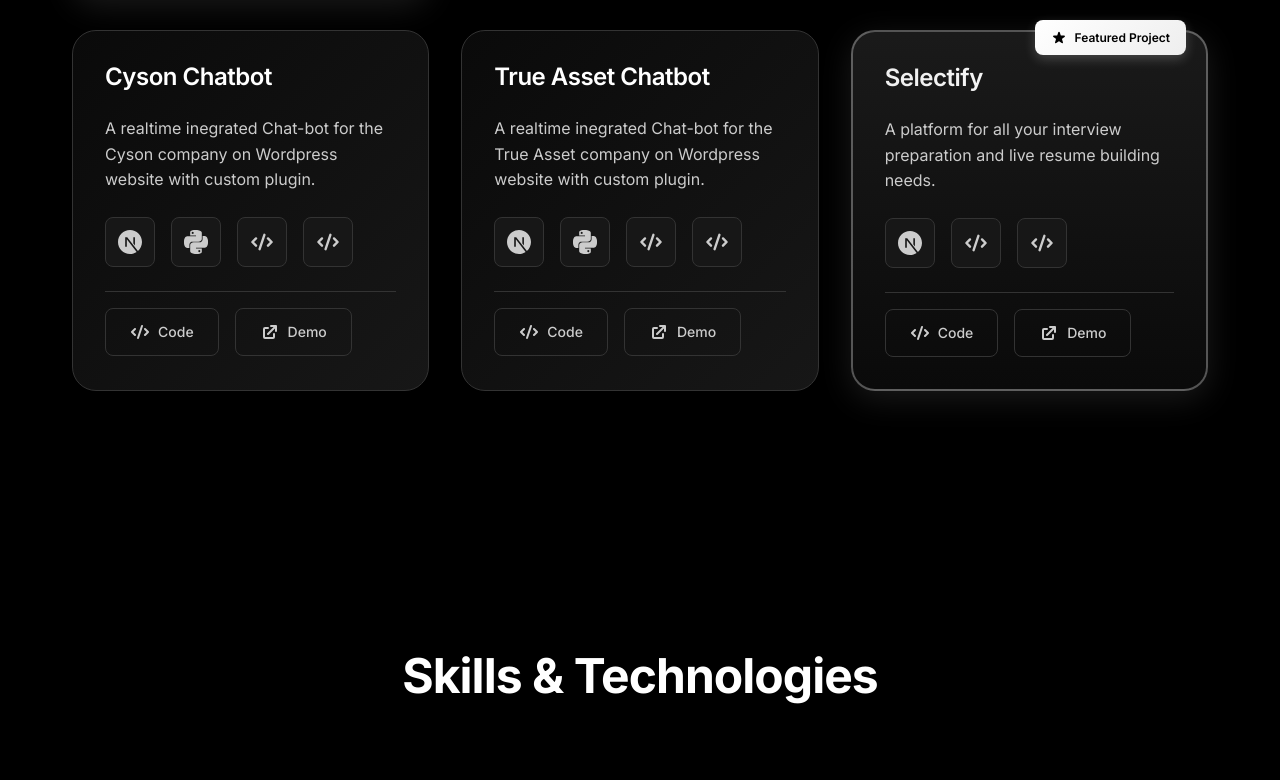
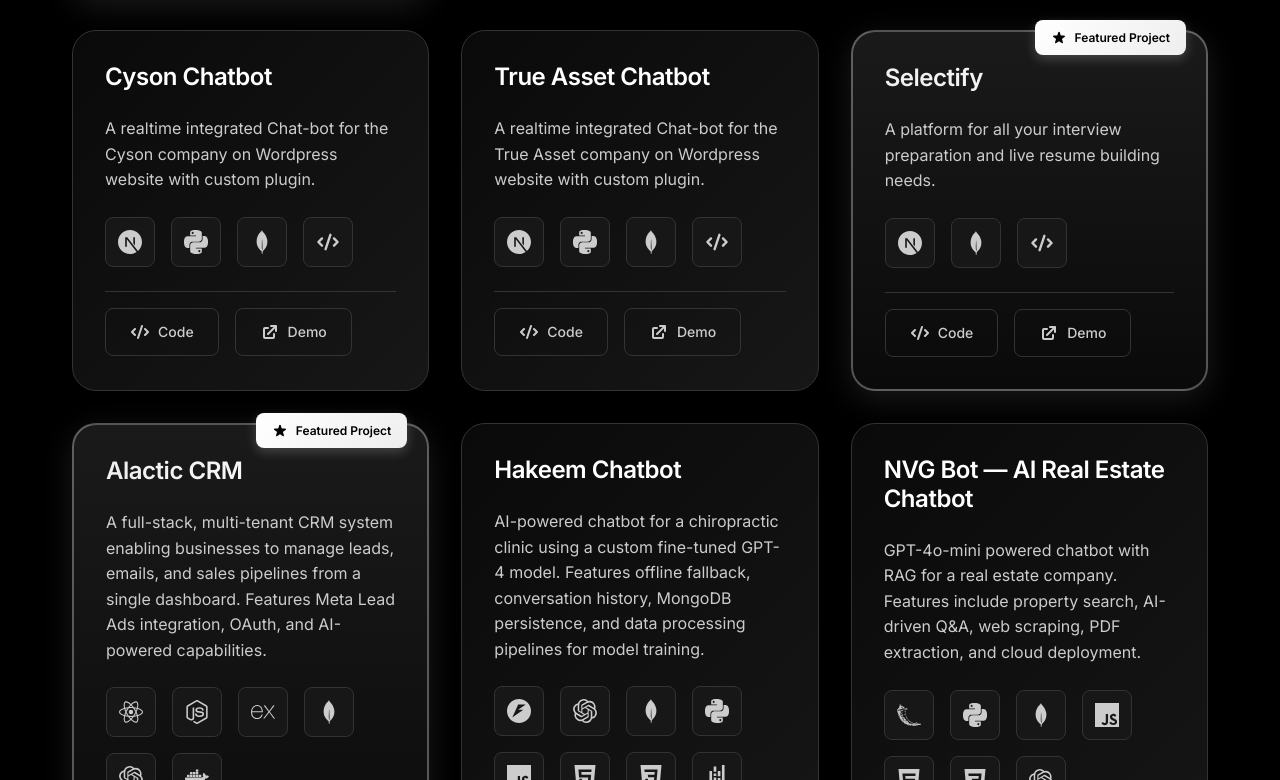
Before and after one commit to tushar-1226/portfolio, a Next.js app: page / in a window 1280 px wide. Shown: the part 2720-3500 px from the top of the page. Built offline with nearby package versions, Linux system fonts and the light colour scheme; no server answers.

Commit message:
Add new AI and Web projects to portfolio

```diff
--- a/components/Projects.tsx
+++ b/components/Projects.tsx
@@ -19,7 +19,14 @@
     SiDjango,
     SiNodedotjs,
     SiJavascript,
-    SiTypescript
+    SiTypescript,
+    SiMongodb,
+    SiDocker,
+    SiFastapi,
+    SiHtml5,
+    SiCss3,
+    SiPandas,
+    SiFlask
 } from 'react-icons/si';
 import styles from './Projects.module.css';
 
@@ -40,6 +47,13 @@
     'Node.js': SiNodedotjs,
     'JavaScript': SiJavascript,
     'TypeScript': SiTypescript,
+    'MongoDB': SiMongodb,
+    'Docker': SiDocker,
+    'FastAPI': SiFastapi,
+    'HTML5': SiHtml5,
+    'CSS3': SiCss3,
+    'Pandas': SiPandas,
+    'Flask': SiFlask,
 };
 
 const projects = [
@@ -50,7 +64,7 @@
             'Enterprise AI dataset creation platform that processes multi-source web content and documents with AI-powered quality analysis, enabling organizations to structure large-scale content with 95%+ accuracy rates.',
         tech: ['Python', 'Azure', 'OpenAI', 'Next.js', 'React'],
         github: '#',
-        demo: 'https://agi.alactic.io/',
+        demo: 'https://platform.alactic.io/',
         featured: true,
         category: ['AI/ML', 'Python', 'Web Development'],
     },
@@ -80,7 +94,7 @@
         id: 3,
         title: 'Cyson Chatbot',
         description:
-            'A realtime inegrated Chat-bot for the Cyson company on Wordpress website with custom plugin.',
+            'A realtime integrated Chat-bot for the Cyson company on Wordpress website with custom plugin.',
         tech: ['Next.js', 'Python', 'MongoDB', 'Javascript'],
         github: 'https://www.cyson.in',
         demo: 'https://cysonproduction.alactic.io',
@@ -91,7 +105,7 @@
         id: 4,
         title: 'True Asset Chatbot',
         description:
-            'A realtime inegrated Chat-bot for the True Asset company on Wordpress website with custom plugin.',
+            'A realtime integrated Chat-bot for the True Asset company on Wordpress website with custom plugin.',
         tech: ['Next.js', 'Python', 'MongoDB', 'Javascript'],
         github: 'https://www.trueasset.com',
         demo: 'https://trueassetsproduction.alactic.io/',
@@ -108,6 +122,39 @@
         demo: 'https://selectify-puce.vercel.app/',
         featured: true,
         category: ['Web Development', 'AI/ML'],
+    },
+    {
+        id: 6,
+        title: 'Alactic CRM',
+        description:
+            'A full-stack, multi-tenant CRM system enabling businesses to manage leads, emails, and sales pipelines from a single dashboard. Features Meta Lead Ads integration, OAuth, and AI-powered capabilities.',
+        tech: ['React', 'Node.js', 'Express', 'MongoDB', 'OpenAI', 'Docker'],
+        github: '#',
+        demo: 'https://crm.alactic.io/login',
+        featured: true,
+        category: ['Web Development', 'AI/ML'],
+    },
+    {
+        id: 7,
+        title: 'Hakeem Chatbot',
+        description:
+            'AI-powered chatbot for a chiropractic clinic using a custom fine-tuned GPT-4 model. Features offline fallback, conversation history, MongoDB persistence, and data processing pipelines for model training.',
+        tech: ['FastAPI', 'OpenAI', 'MongoDB', 'Python', 'JavaScript', 'HTML5', 'CSS3', 'Pandas'],
+        github: '#',
+        demo: 'https://hakeemproduction.alactic.io/',
+        featured: false,
+        category: ['Web Development', 'AI/ML', 'Python'],
+    },
+    {
+        id: 8,
+        title: 'NVG Bot — AI Real Estate Chatbot',
+        description:
+            'GPT-4o-mini powered chatbot with RAG for a real estate company. Features include property search, AI-driven Q&A, web scraping, PDF extraction, and cloud deployment.',
+        tech: ['Flask', 'Python', 'MongoDB', 'JavaScript', 'HTML5', 'CSS3', 'OpenAI'],
+        github: '#',
+        demo: 'https://adityadweller.alactic.io/',
+        featured: false,
+        category: ['Web Development', 'AI/ML', 'Python'],
     }
 ];
 
```
